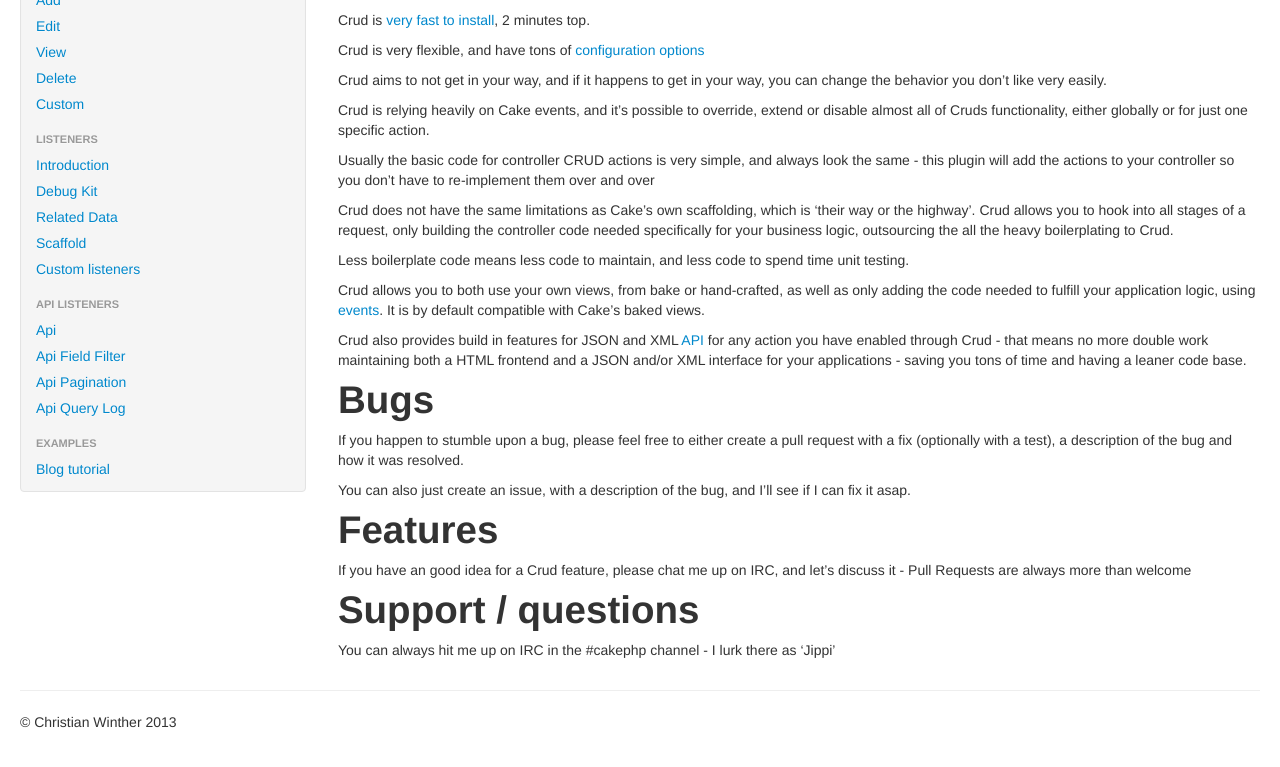
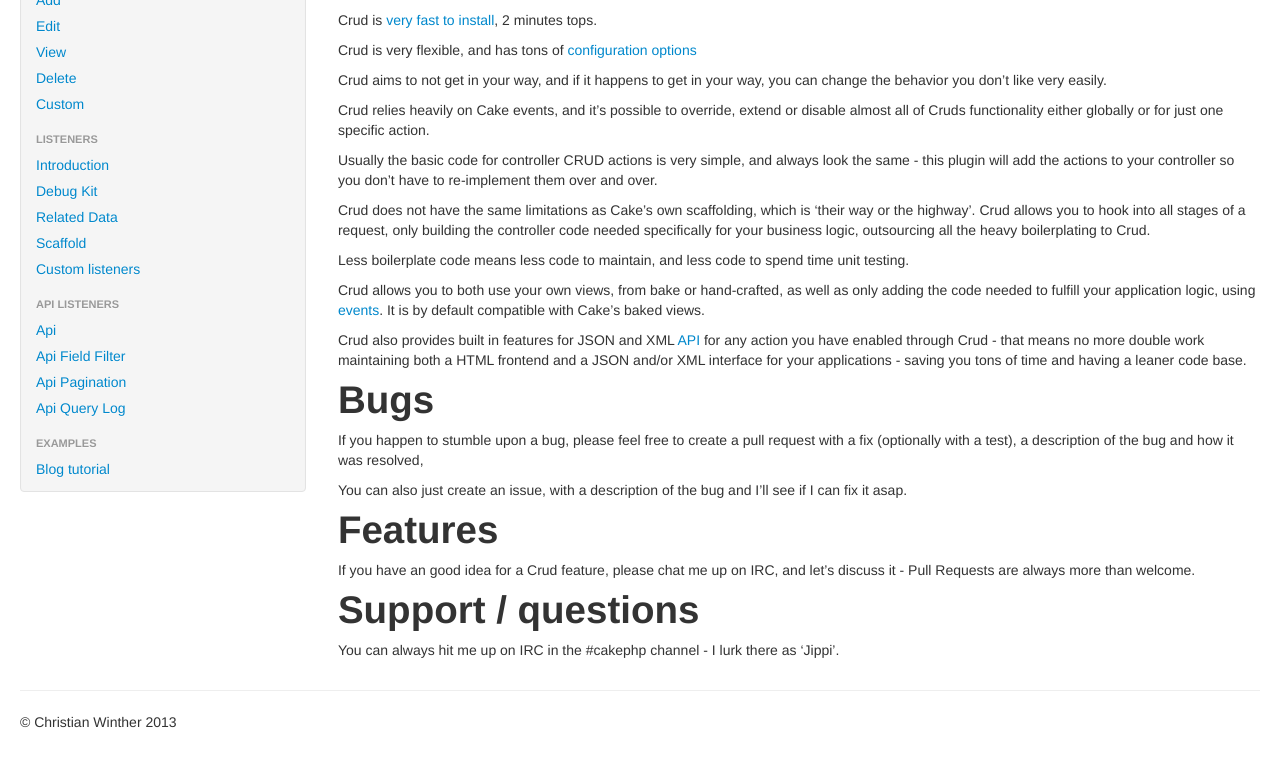
Before and after one commit to FriendsOfCake/crud, a Jekyll site: the page built from docs/index.md, in a window 1280 px wide and 1082 px high. Shown: the part 300-1067 px from the top of the window. Built offline with Jekyll 4.4.1, drawn with Linux system fonts in a browser that asks for light colours; nearby versions of some CDN libraries; some of the changed text lies outside the part shown; grey boxes are pictures that could not be loaded.

Commit message:
reformat the index
minor grammar corrections

```diff
--- a/docs/index.md
+++ b/docs/index.md
@@ -5,36 +5,50 @@
 
 # Introduction
 
-Crud was build to be [scaffolding](http://book.cakephp.org/2.0/en/controllers/scaffolding.html) on steroids, and allow developers to have enough flexibility to use it for both rapid prototyping and production applications, even on the same code base - saving you even more time.
+Crud was built to be [scaffolding](http://book.cakephp.org/2.0/en/controllers/scaffolding.html) on
+steroids, and allow developers to have enough flexibility to use it for both rapid prototyping and
+production applications, even on the same code base - saving you even more time.
 
-Crud is [very fast to install]({{site.url}}/docs/installation.html), 2 minutes top.
+Crud is [very fast to install]({{site.url}}/docs/installation.html), 2 minutes tops.
 
-Crud is very flexible, and have tons of [configuration options]({{site.url}}/docs/configuration.html)
+Crud is very flexible, and has tons of [configuration options]({{site.url}}/docs/configuration.html)
 
-Crud aims to not get in your way, and if it happens to get in your way, you can change the behavior you don't like very easily.
+Crud aims to not get in your way, and if it happens to get in your way, you can change the behavior
+you don't like very easily.
 
-Crud is relying heavily on Cake events, and it's possible to override, extend or disable almost all of Cruds functionality, either globally or for just one specific action.
+Crud relies heavily on Cake events, and it's possible to override, extend or disable almost all
+of Cruds functionality either globally or for just one specific action.
 
-Usually the basic code for controller CRUD actions is very simple, and always look the same - this plugin will add the actions to your controller so you don't have to re-implement them over and over
+Usually the basic code for controller CRUD actions is very simple, and always look the same - this
+plugin will add the actions to your controller so you don't have to re-implement them over and over.
 
-Crud does not have the same limitations as Cake's own scaffolding, which is 'their way or the highway'. Crud allows you to hook into all stages of a request, only building the controller code needed specifically for your business logic, outsourcing the all the heavy boilerplating to Crud.
+Crud does not have the same limitations as Cake's own scaffolding, which is 'their way or the
+highway'. Crud allows you to hook into all stages of a request, only building the controller code
+needed specifically for your business logic, outsourcing all the heavy boilerplating to Crud.
 
 Less boilerplate code means less code to maintain, and less code to spend time unit testing.
 
-Crud allows you to both use your own views, from bake or hand-crafted, as well as only adding the code needed to fulfill your application logic, using [events]({{site.url}}/docs/events.html). It is by default compatible with Cake's baked views.
+Crud allows you to both use your own views, from bake or hand-crafted, as well as only adding the
+code needed to fulfill your application logic, using [events]({{site.url}}/docs/events.html). It is
+by default compatible with Cake's baked views.
 
-Crud also provides build in features for JSON and XML [API]({{site.url}}/docs/listeners/api.html) for any action you have enabled through Crud - that means no more double work maintaining both a HTML frontend and a JSON and/or XML interface for your applications - saving you tons of time and having a leaner code base.
+Crud also provides built in features for JSON and XML [API]({{site.url}}/docs/listeners/api.html)
+for any action you have enabled through Crud - that means no more double work maintaining both a
+HTML frontend and a JSON and/or XML interface for your applications - saving you tons of time and
+having a leaner code base.
 
 # Bugs
 
-If you happen to stumble upon a bug, please feel free to either create a pull request with a fix (optionally with a test), a description of the bug and how it was resolved.
+If you happen to stumble upon a bug, please feel free to create a pull request with a fix
+(optionally with a test), a description of the bug and how it was resolved,
 
-You can also just create an issue, with a description of the bug, and I'll see if I can fix it asap.
+You can also just create an issue, with a description of the bug and I'll see if I can fix it asap.
 
 # Features
 
-If you have an good idea for a Crud feature, please chat me up on IRC, and let's discuss it - Pull Requests are always more than welcome
+If you have an good idea for a Crud feature, please chat me up on IRC, and let's discuss it - Pull
+Requests are always more than welcome.
 
 # Support / questions
 
-You can always hit me up on IRC in the #cakephp channel - I lurk there as 'Jippi'
+You can always hit me up on IRC in the #cakephp channel - I lurk there as 'Jippi'.
```
